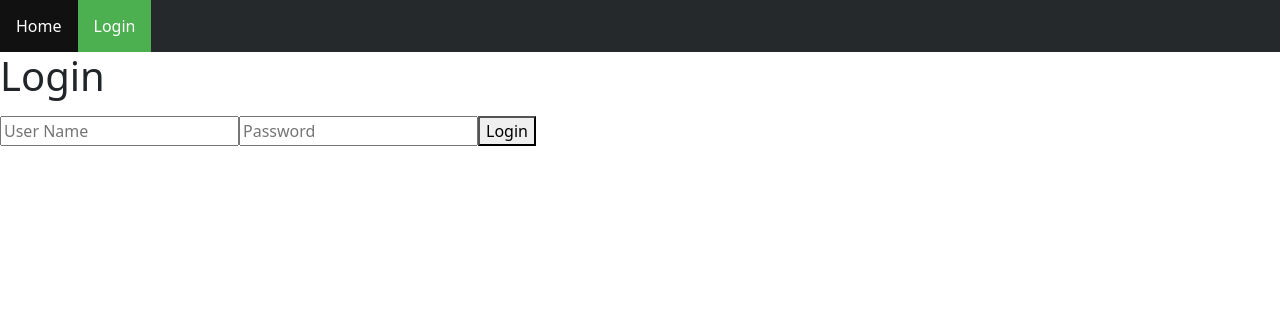
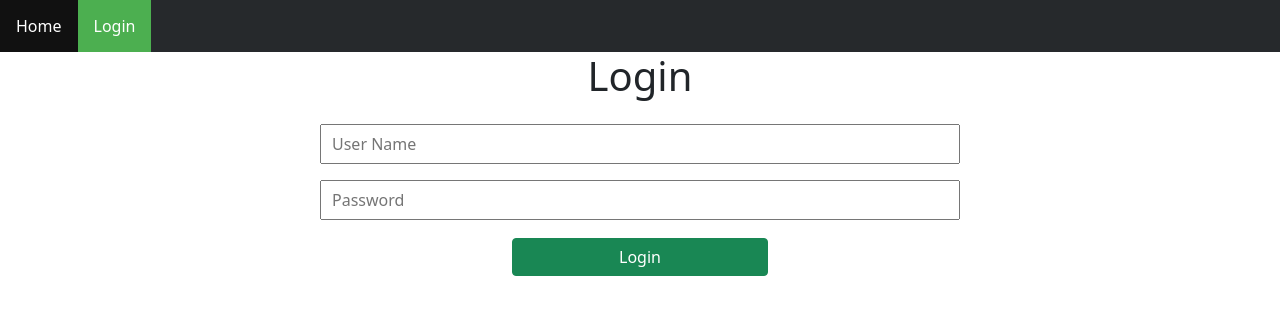
Before and after one commit to FrederikBA/ExamFrontend, a React (Create React App) app: page /login in a window 1280 px wide. Shown: the top 314 px of the page. Built offline with nearby package versions, Linux system fonts and the light colour scheme.

Commit message:
some styling

```diff
--- a/public/index.html
+++ b/public/index.html
@@ -3,7 +3,7 @@
 
 <head>
   <meta charset="utf-8" />
-  <link rel="icon" href="%PUBLIC_URL%/favicon.ico" />
+  <link rel="icon" href="%PUBLIC_URL%/logo.jpg" />
   <meta name="viewport" content="width=device-width, initial-scale=1" />
   <meta name="theme-color" content="#000000" />
   <meta name="description" content="Web site created using create-react-app" />
@@ -22,7 +22,7 @@
       work correctly both with client-side routing and a non-root public URL.
       Learn how to configure a non-root public URL by running `npm run build`.
     -->
-  <title>SP2 Car Wash</title>
+  <title>CarWash</title>
 </head>
 
 <body>
--- a/src/components/CreateBooking.js
+++ b/src/components/CreateBooking.js
@@ -69,7 +69,7 @@ const CreateBooking = () => {
       <ul>
         {assistants.map((a) =>
           <li key={a.id}>
-            {a.name} <input onChange={(event) => addAssistant(event.target.value, event.target.checked)} type="checkbox" id="assistantId" name={a.name} value={a.id}></input>
+            {a.name} <input className="form-check-input" onChange={(event) => addAssistant(event.target.value, event.target.checked)} type="checkbox" id="assistantId" name={a.name} value={a.id}></input>
           </li>)}
       </ul>
       <button onClick={createBooking} className="btn btn-primary mt-3">Create</button>
--- a/src/components/Home.js
+++ b/src/components/Home.js
@@ -1,6 +1,6 @@
 const Home = () => {
     return (
-        <div>
+        <div className="centerContent">
             <h1>Welcome</h1>
         </div>
     )
--- a/src/components/Login.js
+++ b/src/components/Login.js
@@ -33,13 +33,15 @@ const Login = ({ onLogin }) => {
     }
 
     return (
-        <div>
+        <div className="centerContent">
             <h1>Login</h1>
             <p className="errorMessage">{loginError}</p>
             <form onChange={onChange} >
-                <input placeholder="User Name" id="username" />
-                <input type="password" placeholder="Password" id="password" />
-                <button onClick={login}>Login</button>
+                <input className="loginInput" placeholder="User Name" id="username" />
+                <br></br>
+                <input className="loginInput" type="password" placeholder="Password" id="password" />
+                <br></br>
+                <button className="btn btn-success loginButton" onClick={login}>Login</button>
             </form>
         </div >
     )
--- a/src/index.css
+++ b/src/index.css
@@ -96,3 +96,16 @@ ul {
   margin: 0;
   padding: 0;
 }
+
+.loginInput {
+  margin-top: 5px;
+  width: 50%;
+  padding: 6px 10px;
+  margin: 8px 0;
+  box-sizing: border-box;
+}
+
+.loginButton {
+  width: 20%;
+  margin: 10px;
+}
```
Also changed, not shown: public/logo.jpg (added).
